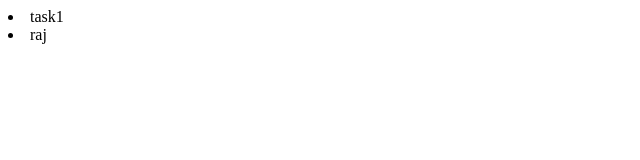
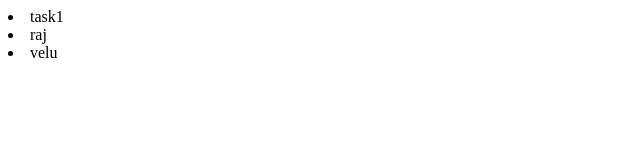
Before and after one commit to arun4006/testing-1, a plain HTML site: page index.html in a window 1280 px wide. Shown: the full height of the page, 0-640 px from the left. Drawn offline with Linux system fonts and the light colour scheme.

Commit message:
testing 01

```diff
--- a/index.html
+++ b/index.html
@@ -4,6 +4,7 @@
     <ui>
         <li>task1</li>
         <li>raj</li>
+        <li>velu</li>
     </ui>
 </body>
 </html>
```
